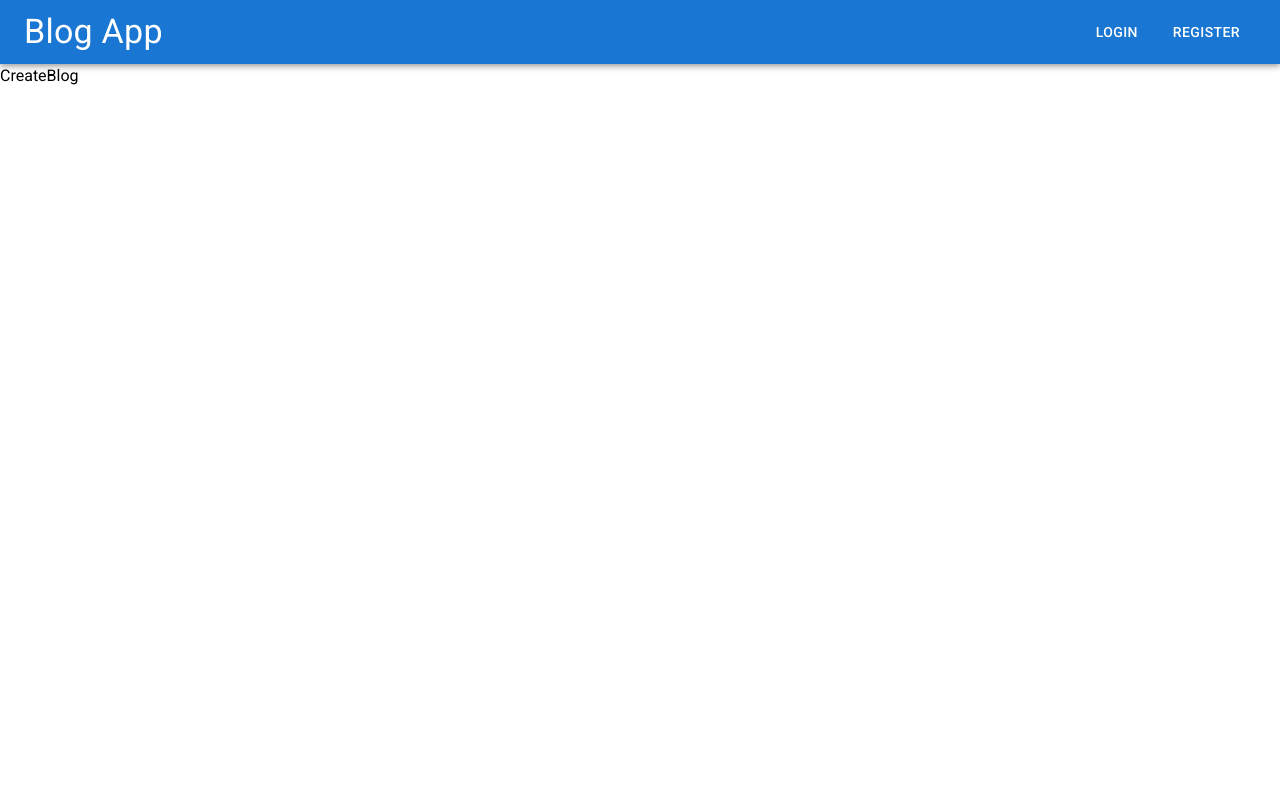
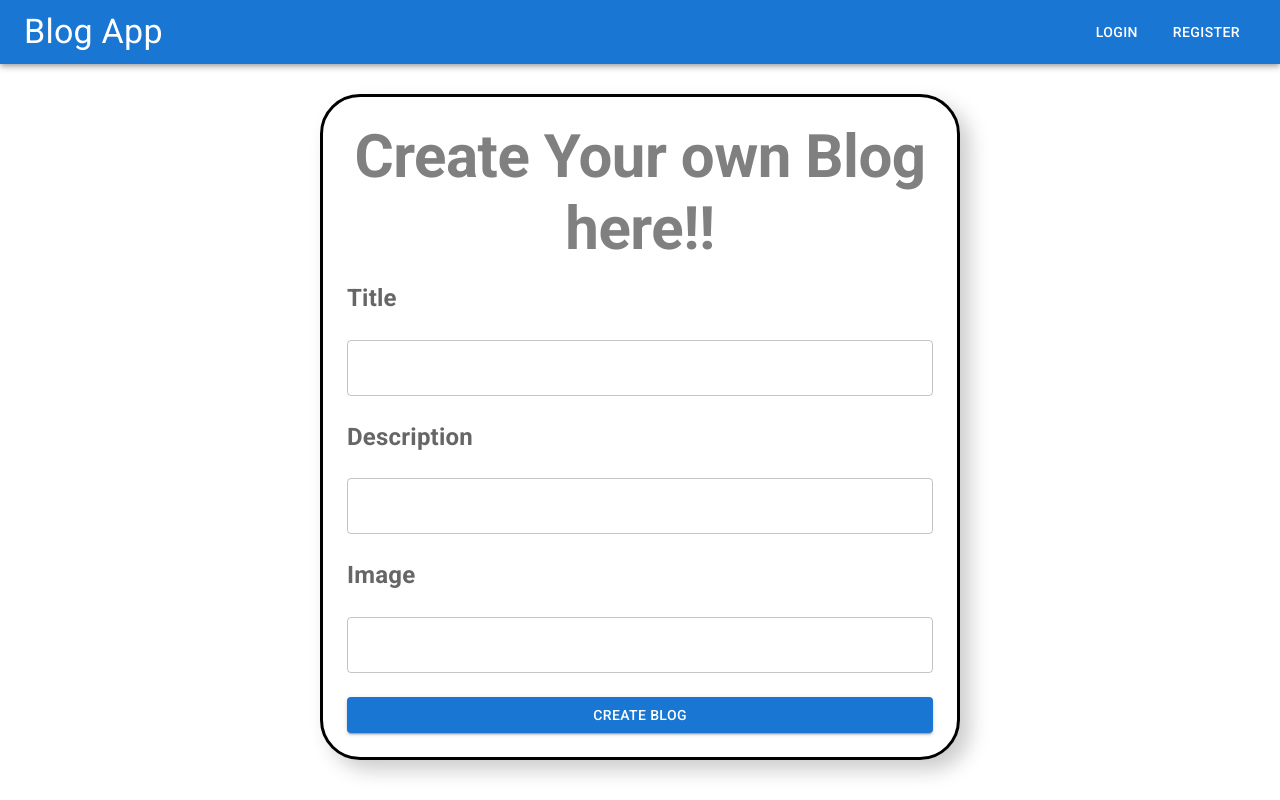
Before and after one commit to Ujjal-ENG/blog-fullstack-app, a React (Vite) app in the folder client/: page /create-blog in a window 1280 px wide. Built offline with nearby package versions, Linux system fonts and the light colour scheme.

Commit message:
now the create blog page is worked properly

```diff
--- a/client/src/components/pages/CreateBlog.jsx
+++ b/client/src/components/pages/CreateBlog.jsx
@@ -1,7 +1,88 @@
-import React from 'react';
+/* eslint-disable object-curly-newline */
+/* eslint-disable no-alert */
+/* eslint-disable react/jsx-indent-props */
+/* eslint-disable react/jsx-closing-bracket-location */
+/* eslint-disable react/jsx-indent */
+/* eslint-disable comma-dangle */
+import { Box, Button, InputLabel, TextField, Typography } from '@mui/material';
+import axios from 'axios';
+import React, { useState } from 'react';
+import { useNavigate } from 'react-router-dom';
 
 function CreateBlog() {
-    return <div>CreateBlog</div>;
+    const navigate = useNavigate();
+    const id = localStorage.getItem('userId');
+    const [inputs, setInputs] = useState({
+        title: '',
+        description: '',
+        image: ''
+    });
+
+    const handleChange = (e) => {
+        setInputs({
+            ...inputs,
+            [e.target.name]: e.target.value
+        });
+    };
+    const handleSubmit = async (e) => {
+        e.preventDefault();
+        try {
+            const { data } = await axios.post('http://localhost:8080/api/v1/blog/create-blog', { title: inputs.title, description: inputs.description, image: inputs.image, user: id });
+
+            if (data?.success) {
+                alert('Blog is Created!!');
+                navigate('/my-blogs');
+            }
+        } catch (error) {
+            console.log(error);
+        }
+    };
+    return (
+        <form onSubmit={handleSubmit}>
+            <Box width="50%" border={3} borderRadius={10} padding={3} margin="auto" boxShadow="10px 10px 20px #ccc" display="flex" flexDirection="column" marginTop="30px">
+                <Typography variant="h2" textAlign="center" fontWeight="bold" color="gray">
+                    Create Your own Blog here!!
+                </Typography>
+
+                <InputLabel
+                    sx={{
+                        mb: 1,
+                        mt: 2,
+                        fontSize: '24px',
+                        fontWeight: 'bold'
+                    }}>
+                    Title
+                </InputLabel>
+                <TextField margin="normal" variant="outlined" value={inputs.title} name="title" onChange={handleChange} />
+
+                <InputLabel
+                    sx={{
+                        mb: 1,
+                        mt: 2,
+                        fontSize: '24px',
+                        fontWeight: 'bold'
+                    }}>
+                    Description
+                </InputLabel>
+                <TextField margin="normal" variant="outlined" value={inputs.description} name="description" onChange={handleChange} />
+
+                <InputLabel
+                    sx={{
+                        mb: 1,
+                        mt: 2,
+                        fontSize: '24px',
+                        fontWeight: 'bold'
+                    }}>
+                    Image
+                </InputLabel>
+                <TextField margin="normal" variant="outlined" value={inputs.image} name="image" onChange={handleChange} />
+
+                <Button type="submit" sx={{ mt: 2 }} variant="contained">
+                    Create Blog
+                </Button>
+            </Box>
+        </form>
+    );
 }
 
 export default CreateBlog;
--- a/client/src/components/pages/MyBlogs.jsx
+++ b/client/src/components/pages/MyBlogs.jsx
@@ -29,8 +29,6 @@ function MyBlogs() {
         getUserBlog();
     }, []);
 
-    console.log(blogs);
-
     return (
         <div>
             {blogs && blogs.length > 0 ? (
```
